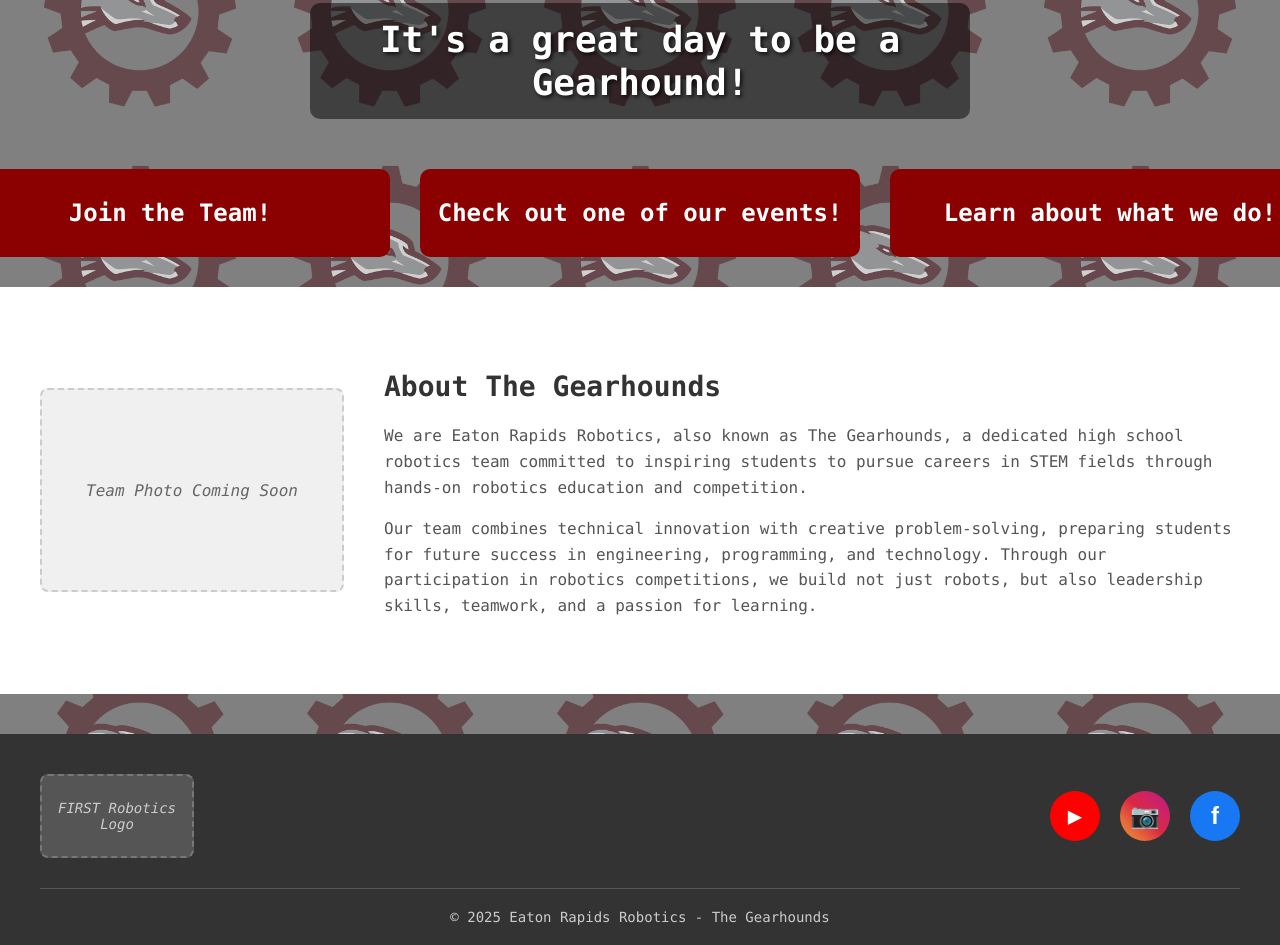
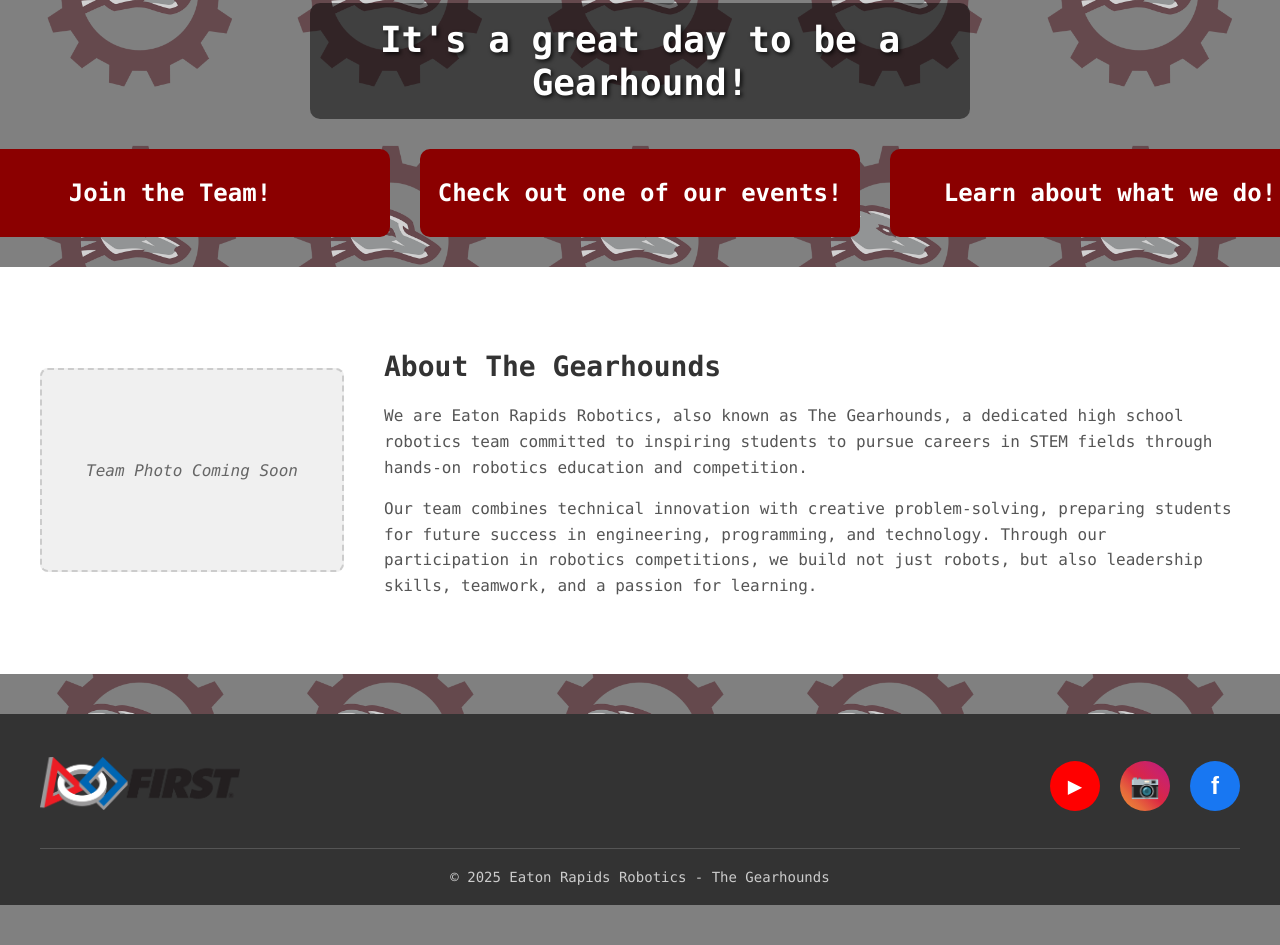
Before and after one commit to Gearhounds/gearhounds.github.io, a plain HTML site: page index.html in a window 1280 px wide. Shown: the part 422-1367 px from the top of the page. After the commit the page ends 1327 px from the top, so only its background shows below. Drawn offline with Linux system fonts and the light colour scheme.

Commit message:
add first logo

```diff
--- a/css/index.css
+++ b/css/index.css
@@ -15,7 +15,7 @@
    font-size: 36px;
    font-weight: bold;
    margin-top: 45px;
-   margin-bottom: 30px;
+   margin-bottom: 20px;
    text-align: center;
    text-shadow: 2px 2px 4px rgba(0, 0, 0, 0.8);
    background-color: rgba(0, 0, 0, 0.5);
@@ -26,7 +26,6 @@
 }
 
 .quick-actions-container {
-   margin-top: 10px;
    width: 100%;
    scale: 100%;
    display: grid;
@@ -130,22 +129,11 @@
    flex: 0 0 auto;
 }
 
-.first-logo-placeholder {
-   width: 150px;
-   height: 80px;
-   background-color: #555;
-   border: 2px dashed #777;
-   display: flex;
-   align-items: center;
-   justify-content: center;
-   border-radius: 8px;
-}
-
-.first-logo-placeholder p {
-   color: #ccc;
-   font-style: italic;
-   text-align: center;
-   font-size: 14px;
+.first-logo {
+   height: 60px;
+   width: auto;
+   max-width: 200px;
+   object-fit: contain;
 }
 
 .social-links {
--- a/index.html
+++ b/index.html
@@ -59,9 +59,7 @@
    <footer class="footer">
       <div class="footer-content">
          <div class="footer-logo">
-            <div class="first-logo-placeholder">
-               <p>FIRST Robotics Logo</p>
-            </div>
+            <img src="img/FIRST_Horz_RGB.png" alt="FIRST Robotics Competition Logo" class="first-logo">
          </div>
          <div class="social-links">
             <a href="#" class="social-link youtube" aria-label="YouTube">
```
Also changed, not shown: img/FIRST_Horz_RGB.png (added), 1 other file.
